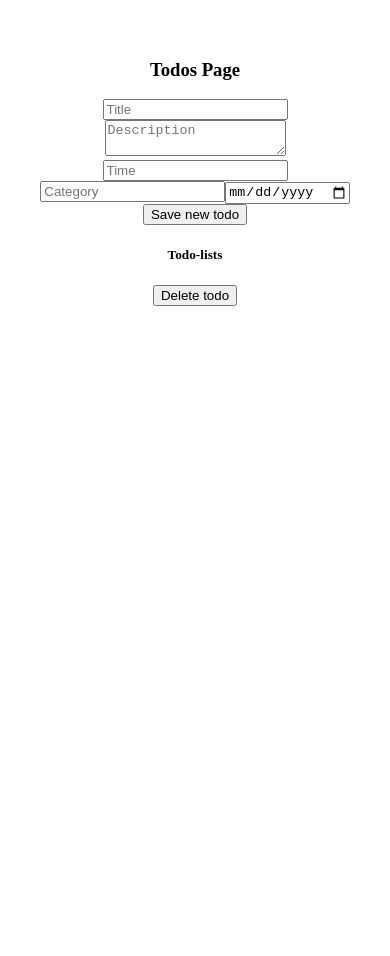
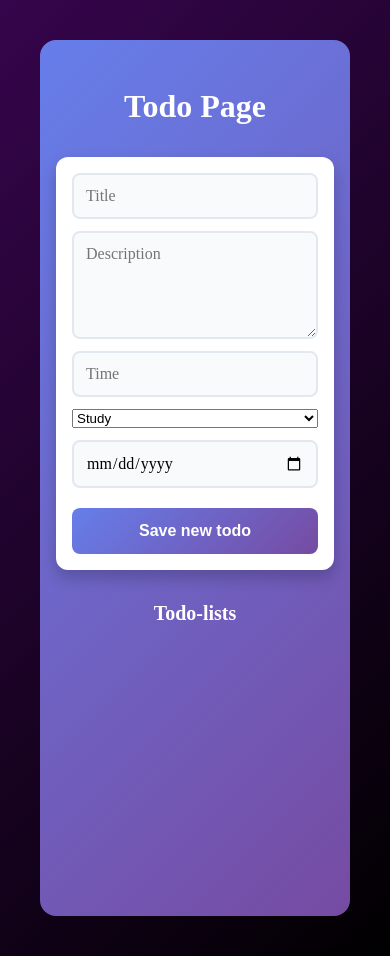
Before and after one commit to ddaviddahlgren/Projektarbete-Frontend-2, a React (Vite) app: page /todos in a window 390 px wide. Before the commit the page ends 844 px from the top, so only its background shows below. Built offline with nearby package versions, Linux system fonts and the light colour scheme.

Commit message:
feat: temporary style & option-element

```diff
--- a/src/pages/todos/Todos.jsx
+++ b/src/pages/todos/Todos.jsx
@@ -1,5 +1,5 @@
 import { useState } from "react";
-import style from "./Todos.css";
+import style from "./Todos.module.css";
 
 const Todos = () => {
   const [todos, setTodos] = useState([]);
@@ -37,23 +37,36 @@ const Todos = () => {
     const updatedTodo = todos.filter((todo) => todo.id !== id);
     // Updatera todo lista efter ta bort valda todo med delete knappen
     setTodos(updatedTodo);
-  }
+  };
+
+  const handleToggleStatus = (id) => {
+    setTodos(
+      // Om ID matchar
+      todos.map((todo) =>
+        todo.id === id ? { ...todo, status: !todo.status } : todo
+      )
+    );
+  };
+
+  const categories = ["Study", "Work", "Health", "ifestyle"];
 
   return (
-    <div>
+    <div className={style.container}>
       {/* ---------- Inputfältet delen ----------
           ------------- Flytta snart ------------ */}
-      <h3>Todos Page</h3>
+      <h3>Todo Page</h3>
       <div className={style.inputContiner}>
         <input
           placeholder="Title"
           value={title}
           onChange={(e) => setTitle(e.target.value)}
+          className={style.inputField}
         />
         <textarea
           placeholder="Description"
           value={description}
           onChange={(e) => setDescription(e.target.value)}
+          className={style.inputField}
         />
         <input
           type="number"
@@ -61,18 +74,25 @@ const Todos = () => {
           value={time}
           onChange={(e) => setTime(e.target.value)}
         />
-        <input
+        {/* <input
           placeholder="Category"
           value={category}
           onChange={(e) => setCategory(e.target.value)}
-        />
+        /> */}
+        <select value={category} onChange={(e) => setCategory(e.target.value)}>
+          {categories.map((category) => (
+            <option>{category}</option>
+          ))}
+        </select>
         <input
           type="date"
           placeholder="Deadline"
           value={deadline}
           onChange={(e) => setDeadline(e.target.value)}
         />
-        <button onClick={handleAddTodo}>Save new todo</button>
+        <button onClick={handleAddTodo} className={style.primaryButton}>
+          Save new todo
+        </button>
       </div>
       {/* ---------- Inputfältet delen ----------
           ------------- Flytta snart ------------ */}
@@ -81,13 +101,29 @@ const Todos = () => {
           ------------- Flytta snart ------------ */}
       <h5>Todo-lists</h5>
       {todos.map((todo) => (
-        <div key={todo.id} className={style.todoList}>
+        <div
+          key={todo.id}
+          className={`${style.todoItem} ${
+            todo.status ? style.todoItemCompleted : ""
+          }`}
+        >
+          <input
+            type="checkbox"
+            checked={todo.status}
+            onChange={() => handleToggleStatus(todo.id)}
+          />
           <h6>Title: {todo.title}</h6>
           <p>Description: {todo.description}</p>
           {todo.status ? "Checked" : "In progress"}
+          <br />
+          <button
+            onClick={() => handleDeleteTodo(todo.id)}
+            className={style.deleteButton}
+          >
+            Delete todo
+          </button>
         </div>
       ))}
-      <button onClick={() => handleDeleteTodo(todos.id)}>Delete todo</button>
       {/* -------- Todo-listor renderas ---------
           ------------- Flytta snart ------------ */}
     </div>
--- /dev/null
+++ b/src/pages/todos/Todos.module.css
@@ -0,0 +1,156 @@
+body {
+    background: linear-gradient(135deg, #36054c 0%, #010001 100%);
+}
+
+/* Container */
+.container {
+  max-width: 800px;
+  margin: 0 auto;
+  padding: 2rem;
+  background: linear-gradient(135deg, #667eea 0%, #764ba2 100%);
+  min-height: 100vh;
+  border-radius: 1rem;
+}
+
+.container h3 {
+  font-size: 2rem;
+  font-weight: 700;
+  color: white;
+  margin-bottom: 2rem;
+  text-align: center;
+}
+
+.container h5 {
+  font-size: 1.25rem;
+  font-weight: 600;
+  color: white;
+  margin: 2rem 0 1rem 0;
+}
+
+/* Input Container */
+.inputContiner {
+  background: white;
+  padding: 1.5rem;
+  border-radius: 12px;
+  display: grid;
+  gap: 0.75rem;
+  margin-bottom: 2rem;
+  box-shadow: 0 8px 16px rgba(0, 0, 0, 0.2);
+}
+
+/* Input Fields */
+.inputField,
+.inputContiner input,
+.inputContiner textarea {
+  width: auto;
+  padding: 0.75rem;
+  font-size: 1rem;
+  border: 2px solid #e2e8f0;
+  border-radius: 8px;
+  background: #f8fafc;
+  font-family: inherit;
+}
+
+.inputField:focus,
+.inputContiner input:focus,
+.inputContiner textarea:focus {
+  outline: none;
+  border-color: #667eea;
+  background: white;
+}
+
+.inputContiner textarea {
+  min-height: 80px;
+  resize: vertical;
+}
+
+/* Primary Button */
+.primaryButton {
+  width: 100%;
+  padding: 0.875rem;
+  font-size: 1rem;
+  font-weight: 600;
+  color: white;
+  background: linear-gradient(135deg, #667eea 0%, #764ba2 100%);
+  border: none;
+  border-radius: 8px;
+  cursor: pointer;
+  margin-top: 0.5rem;
+}
+
+.primaryButton:hover {
+  opacity: 0.9;
+  transform: translateY(-2px);
+  box-shadow: 0 4px 12px rgba(102, 126, 234, 0.4);
+}
+
+/* Delete Button */
+.deleteButton {
+  padding: 0.5rem 1rem;
+  font-size: 0.875rem;
+  font-weight: 600;
+  color: white;
+  background: #ef4444;
+  border: none;
+  border-radius: 6px;
+  cursor: pointer;
+  margin-top: 0.75rem;
+}
+
+.deleteButton:hover {
+  background: #dc2626;
+}
+
+/* Todo Item */
+.todoItem {
+  background: linear-gradient(135deg, #ec8059 0%, #480b05 100%) !important;
+  padding: 1.25rem;
+  border-radius: 10px;
+  margin-bottom: 1rem;
+  box-shadow: 0 4px 12px rgba(0, 0, 0, 0.15);
+}
+
+.todoItem:hover {
+  transform: translateY(-2px);
+  box-shadow: 0 6px 16px rgba(0, 0, 0, 0.2);
+}
+
+.todoItem input[type="checkbox"] {
+  width: 1.125rem;
+  height: 1.125rem;
+  margin-right: 0.75rem;
+  cursor: pointer;
+}
+
+.todoItem h6 {
+  font-size: 1.125rem;
+  font-weight: 600;
+  color: #f0f0f0;
+  margin: 0.5rem 0;
+}
+
+.todoItem p {
+  font-size: 0.875rem;
+  color: #f4f5f8;
+  margin: 0.5rem 0;
+}
+
+.todoItemCompleted {
+  background: linear-gradient(135deg, #84e2c2 0%, #0f6248 100%) !important;
+}
+
+.todoItemCompleted h6,
+.todoItemCompleted p {
+  color: rgb(254, 254, 254) !important;
+}
+
+/* Responsive */
+@media (max-width: 768px) {
+  .container {
+    padding: 1rem;
+  }
+
+  .inputContiner {
+    padding: 1rem;
+  }
+}
```
Also changed, not shown: src/App.css (line endings or trailing spaces), src/pages/todos/Todos.css (deleted).
